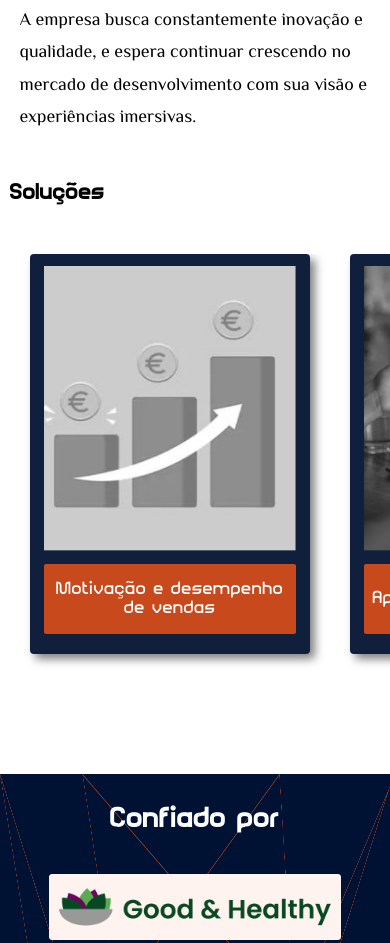
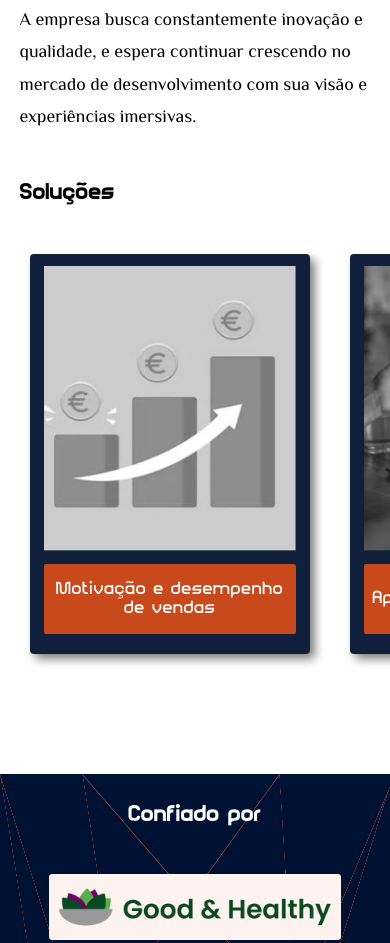
Before and after one commit to Jhenyfer11/HelpGame, a plain HTML site: page index.html in a window 390 px wide. Shown: the part 1565-2508 px from the top of the page. Drawn offline with Linux system fonts and the light colour scheme.

Commit message:
feat: responsividade terminada

```diff
--- a/style.css
+++ b/style.css
@@ -147,7 +147,7 @@ header .container-grid {
 }
 
 #solucoes h2 {
-    margin-bottom: 70px;
+    margin-bottom: 50px;
 }
 
 .container-cards {
@@ -689,7 +689,7 @@ footer .container-grid {
     }
 
     #solucoes h2 {
-        padding-left: 10px;
+        padding-left: 20px;
 
         margin-top: 30px;
         margin-bottom: 50px;
@@ -861,8 +861,9 @@ footer .container-grid {
         margin-right: 30px;
     }
 
-    #portifolio {
+    #portifolio h2 {
         margin-bottom: 0px;
+        font-size: 22px;
     }
 
 
@@ -915,5 +916,4 @@ footer .container-grid {
         height: 18px;
     }
 
-
 }
```
